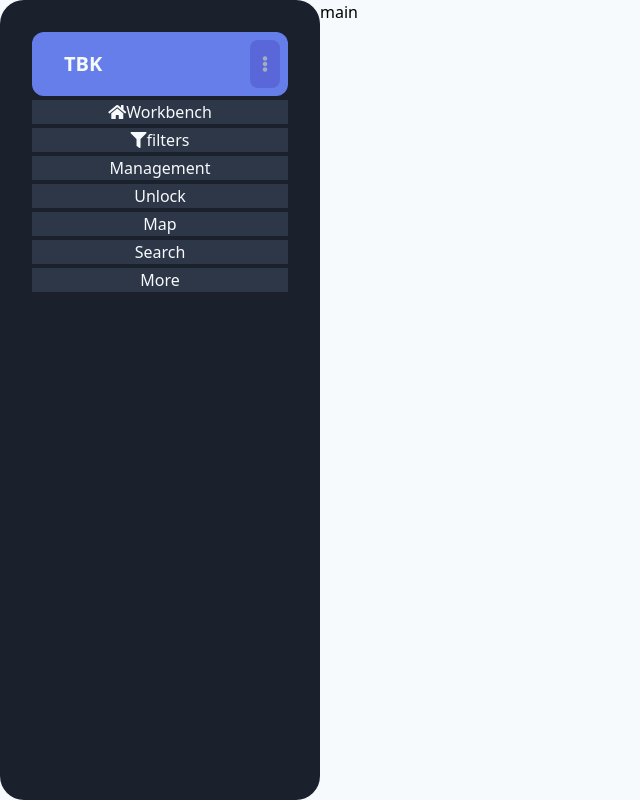
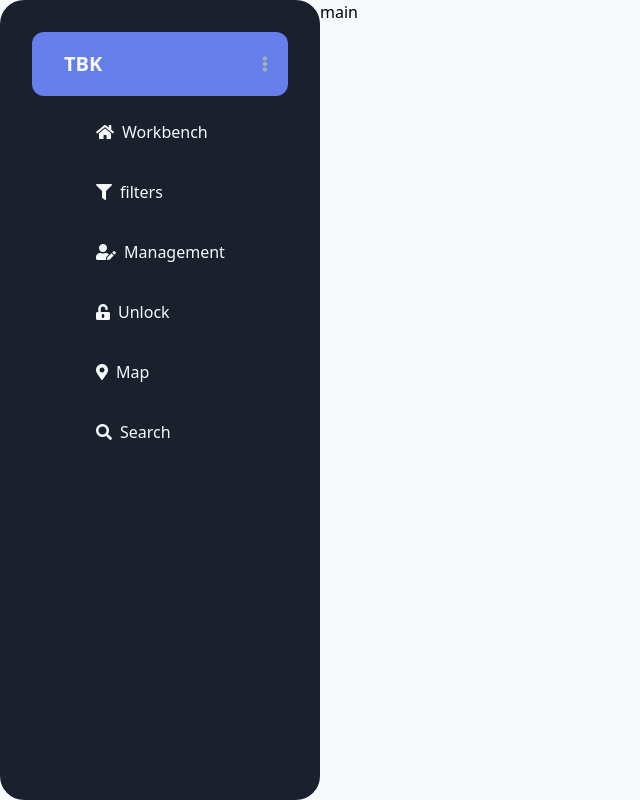
Before and after one commit to SASHAANGELM/ui-dashboard, a Vue app: page /dashboard in a window 1280 px wide. Shown: the whole page, without its empty margins (0-640 px from the left). Built offline with nearby package versions, Linux system fonts and the light colour scheme.

Commit message:
Redesignet sidebar

```diff
--- a/src/assets/css/main.css
+++ b/src/assets/css/main.css
@@ -1,3 +1,8 @@
 html, body {
   min-height: 100vh;
+
 }
+
+.hoverAnim {
+  transition: 200ms ease-in-out;
+}
--- a/src/components/Sidebar.vue
+++ b/src/components/Sidebar.vue
@@ -4,15 +4,15 @@
       <div class="ml-6 text-xl font-bold">
         TBK
       </div>
-      <button class="self-stretch px-3 bg-indigo-600 rounded-lg text-gray-500">
+      <button class="self-stretch px-3 rounded-lg text-gray-500 hover:bg-indigo-600 hoverAnim hover:text-gray-300">
         <i class="fas fa-ellipsis-v"></i>
       </button>
     </div>
 
     <div class="">
-      <button v-for="link in linkItems" :key="`sidebar-link-${link}`" class="block w-full my-1 bg-gray-800">
-        <i :class="link.icon"></i>
-        <span>{{ link.text}}</span>
+      <button v-for="link in linkItems" :key="`sidebar-link-${link}`" class="block w-full my-3 pl-16 py-3 rounded-lg text-left hover:bg-gray-800 hoverAnim">
+        <i :class="link.icon" class="mr-2"></i>
+        <span>{{link.text}}</span>
       </button>
     </div>
   </div>
@@ -33,24 +33,20 @@ export default {
           text: 'filters'
         },
         {
-          icon: '',
+          icon: 'fas fa-user-edit',
           text: 'Management'
         },
         {
-          icon: '',
+          icon: 'fas fa-unlock-alt',
           text: 'Unlock'
         },
         {
-          icon: '',
+          icon: 'fas fa-map-marker-alt',
           text: 'Map'
         },
         {
-          icon: '',
+          icon: 'fas fa-search',
           text: 'Search'
-        },
-        {
-          icon: '',
-          text: 'More'
         }
       ]
     };
```
